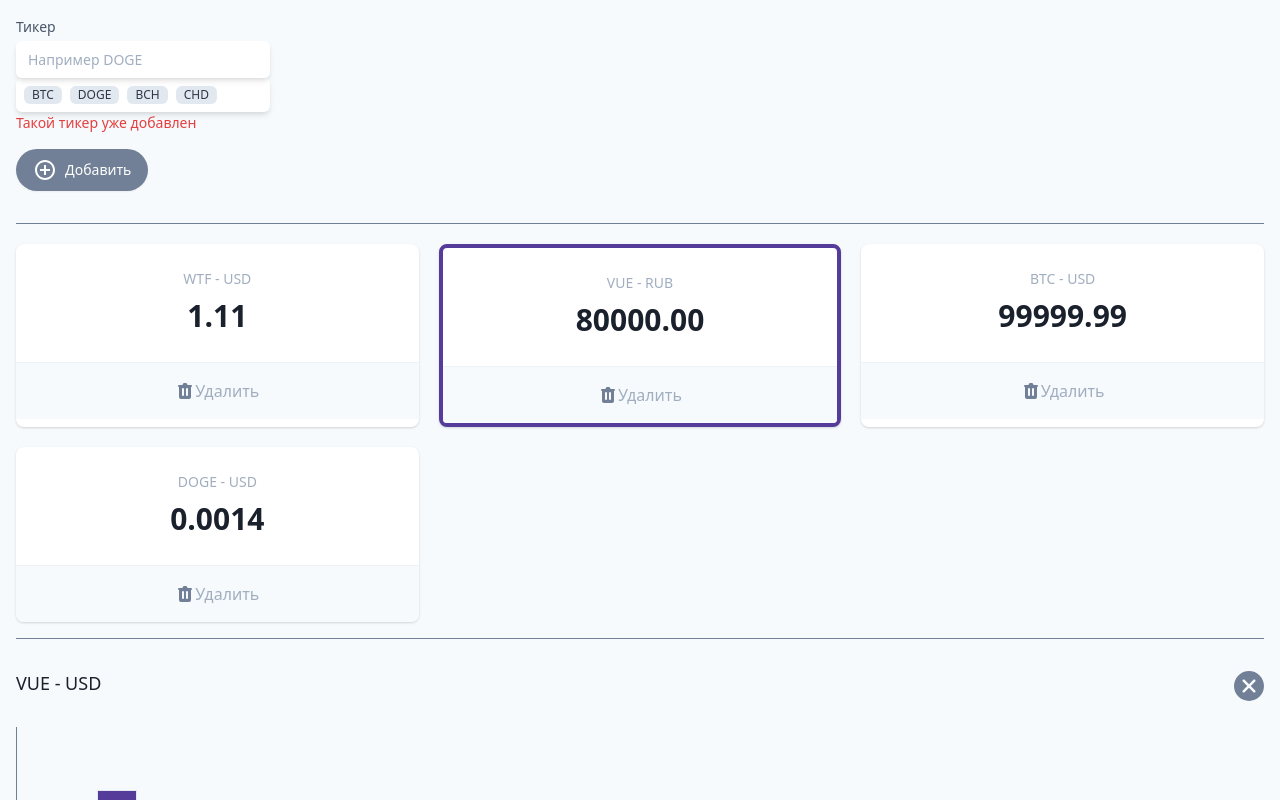
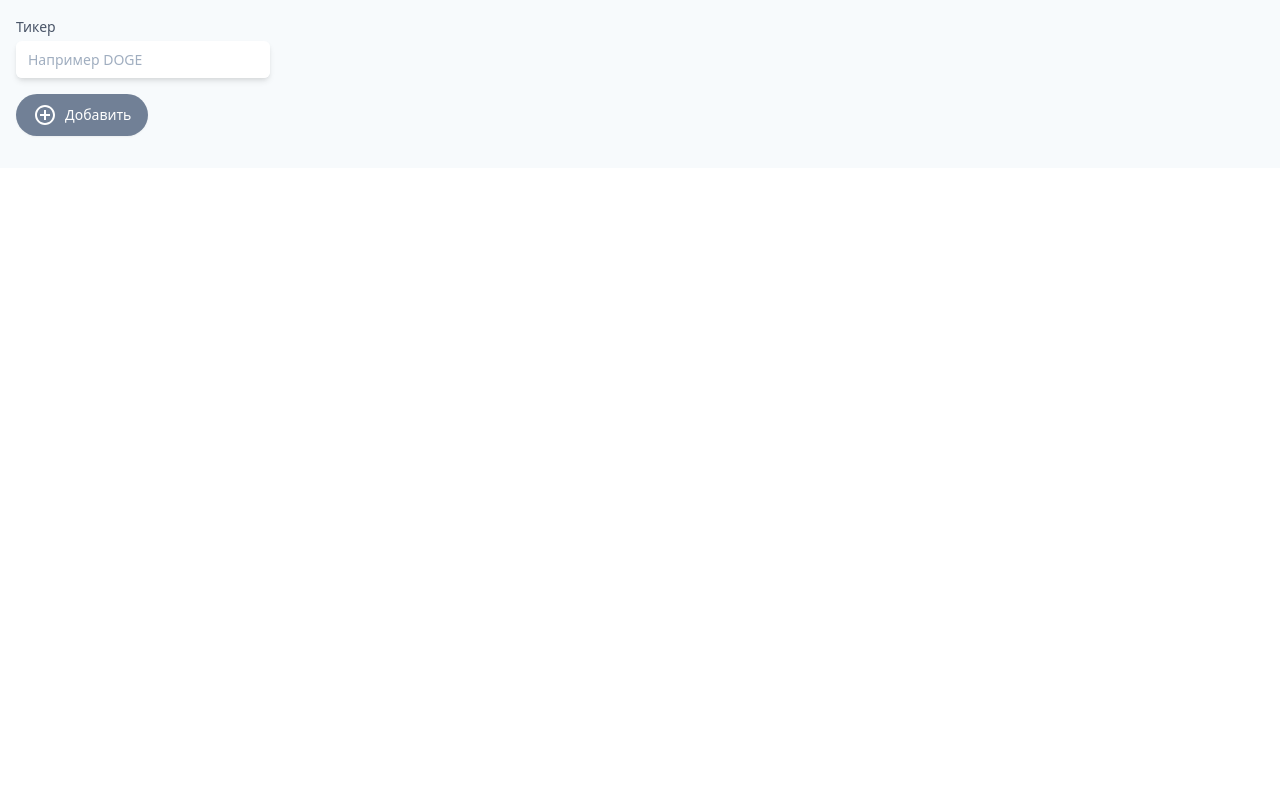
Before and after one commit to yankvasya/cryptonomicon, a Vue app: page / in a window 1280 px wide. Shown: the top 800 px of the page. Built offline with nearby package versions, Linux system fonts and the light colour scheme.

Commit message:
feat: add create/remove/display ticker-s

```diff
--- a/src/App.vue
+++ b/src/App.vue
@@ -34,14 +34,17 @@
             >
             <div class="mt-1 relative rounded-md shadow-md">
               <input
+                v-model="ticker"
                 type="text"
                 name="wallet"
                 id="wallet"
                 class="block w-full pr-10 border-gray-300 text-gray-900 focus:outline-none focus:ring-gray-500 focus:border-gray-500 sm:text-sm rounded-md"
                 placeholder="Например DOGE"
+                @keydown.enter="addTicker"
               />
             </div>
             <div
+              v-if="false"
               class="flex bg-white shadow-md p-1 rounded-md shadow-md flex-wrap"
             >
               <span
@@ -65,12 +68,15 @@
                 CHD
               </span>
             </div>
-            <div class="text-sm text-red-600">Такой тикер уже добавлен</div>
+            <div v-if="false" class="text-sm text-red-600">
+              Такой тикер уже добавлен
+            </div>
           </div>
         </div>
         <button
           type="button"
           class="my-4 inline-flex items-center py-2 px-4 border border-transparent shadow-sm text-sm leading-4 font-medium rounded-full text-white bg-gray-600 hover:bg-gray-700 transition-colors duration-300 focus:outline-none focus:ring-2 focus:ring-offset-2 focus:ring-gray-500"
+          @click="addTicker"
         >
           <!-- Heroicon name: solid/mail -->
           <svg
@@ -89,104 +95,26 @@
         </button>
       </section>
 
+      <template v-if="tickers.length">
         <hr class="w-full border-t border-gray-600 my-4" />
         <dl class="mt-5 grid grid-cols-1 gap-5 sm:grid-cols-3">
           <div
+            v-for="t in tickers"
+            :key="t.name"
             class="bg-white overflow-hidden shadow rounded-lg border-purple-800 border-solid cursor-pointer"
           >
             <div class="px-4 py-5 sm:p-6 text-center">
               <dt class="text-sm font-medium text-gray-500 truncate">
-              WTF - USD
+                {{ t.name }} - USD
               </dt>
-            <dd class="mt-1 text-3xl font-semibold text-gray-900">1.11</dd>
+              <dd class="mt-1 text-3xl font-semibold text-gray-900">
+                {{ t.price ?? "-" }}
+              </dd>
             </div>
             <div class="w-full border-t border-gray-200"></div>
             <button
               class="flex items-center justify-center font-medium w-full bg-gray-100 px-4 py-4 sm:px-6 text-md text-gray-500 hover:text-gray-600 hover:bg-gray-200 hover:opacity-20 transition-all focus:outline-none"
-          >
-            <svg
-              class="h-5 w-5"
-              xmlns="http://www.w3.org/2000/svg"
-              viewBox="0 0 20 20"
-              fill="#718096"
-              aria-hidden="true"
-            >
-              <path
-                fill-rule="evenodd"
-                d="M9 2a1 1 0 00-.894.553L7.382 4H4a1 1 0 000 2v10a2 2 0 002 2h8a2 2 0 002-2V6a1 1 0 100-2h-3.382l-.724-1.447A1 1 0 0011 2H9zM7 8a1 1 0 012 0v6a1 1 0 11-2 0V8zm5-1a1 1 0 00-1 1v6a1 1 0 102 0V8a1 1 0 00-1-1z"
-                clip-rule="evenodd"
-              ></path></svg
-            >Удалить
-          </button>
-        </div>
-        <div
-          class="bg-white overflow-hidden shadow rounded-lg border-purple-800 border-solid border-4 cursor-pointer"
-        >
-          <div class="px-4 py-5 sm:p-6 text-center">
-            <dt class="text-sm font-medium text-gray-500 truncate">
-              VUE - RUB
-            </dt>
-            <dd class="mt-1 text-3xl font-semibold text-gray-900">80000.00</dd>
-          </div>
-          <div class="w-full border-t border-gray-200"></div>
-          <button
-            class="flex items-center justify-center font-medium w-full bg-gray-100 px-4 py-4 sm:px-6 text-md text-gray-500 hover:text-gray-600 hover:bg-gray-200 hover:opacity-20 transition-all focus:outline-none"
-          >
-            <svg
-              class="h-5 w-5"
-              xmlns="http://www.w3.org/2000/svg"
-              viewBox="0 0 20 20"
-              fill="#718096"
-              aria-hidden="true"
-            >
-              <path
-                fill-rule="evenodd"
-                d="M9 2a1 1 0 00-.894.553L7.382 4H4a1 1 0 000 2v10a2 2 0 002 2h8a2 2 0 002-2V6a1 1 0 100-2h-3.382l-.724-1.447A1 1 0 0011 2H9zM7 8a1 1 0 012 0v6a1 1 0 11-2 0V8zm5-1a1 1 0 00-1 1v6a1 1 0 102 0V8a1 1 0 00-1-1z"
-                clip-rule="evenodd"
-              ></path></svg
-            >Удалить
-          </button>
-        </div>
-        <div
-          class="bg-white overflow-hidden shadow rounded-lg border-purple-800 border-solid cursor-pointer"
-        >
-          <div class="px-4 py-5 sm:p-6 text-center">
-            <dt class="text-sm font-medium text-gray-500 truncate">
-              BTC - USD
-            </dt>
-            <dd class="mt-1 text-3xl font-semibold text-gray-900">99999.99</dd>
-          </div>
-          <div class="w-full border-t border-gray-200"></div>
-          <button
-            class="flex items-center justify-center font-medium w-full bg-gray-100 px-4 py-4 sm:px-6 text-md text-gray-500 hover:text-gray-600 hover:bg-gray-200 hover:opacity-20 transition-all focus:outline-none"
-          >
-            <svg
-              class="h-5 w-5"
-              xmlns="http://www.w3.org/2000/svg"
-              viewBox="0 0 20 20"
-              fill="#718096"
-              aria-hidden="true"
-            >
-              <path
-                fill-rule="evenodd"
-                d="M9 2a1 1 0 00-.894.553L7.382 4H4a1 1 0 000 2v10a2 2 0 002 2h8a2 2 0 002-2V6a1 1 0 100-2h-3.382l-.724-1.447A1 1 0 0011 2H9zM7 8a1 1 0 012 0v6a1 1 0 11-2 0V8zm5-1a1 1 0 00-1 1v6a1 1 0 102 0V8a1 1 0 00-1-1z"
-                clip-rule="evenodd"
-              ></path></svg
-            >Удалить
-          </button>
-        </div>
-        <div
-          class="bg-white overflow-hidden shadow rounded-lg border-purple-800 border-solid cursor-pointer"
-        >
-          <div class="px-4 py-5 sm:p-6 text-center">
-            <dt class="text-sm font-medium text-gray-500 truncate">
-              DOGE - USD
-            </dt>
-            <dd class="mt-1 text-3xl font-semibold text-gray-900">0.0014</dd>
-          </div>
-          <div class="w-full border-t border-gray-200"></div>
-          <button
-            class="flex items-center justify-center font-medium w-full bg-gray-100 px-4 py-4 sm:px-6 text-md text-gray-500 hover:text-gray-600 hover:bg-gray-200 hover:opacity-20 transition-all focus:outline-none"
+              @click="removeTicker(t)"
             >
               <svg
                 class="h-5 w-5"
@@ -205,7 +133,9 @@
           </div>
         </dl>
         <hr class="w-full border-t border-gray-600 my-4" />
-      <section class="relative">
+      </template>
+
+      <section v-if="false" class="relative">
         <h3 class="text-lg leading-6 font-medium text-gray-900 my-8">
           VUE - USD
         </h3>
@@ -242,6 +172,21 @@
 <script>
 export default {
   name: "App",
+  data() {
+    return {
+      ticker: "",
+      tickers: [],
+    };
+  },
+  methods: {
+    addTicker() {
+      this.tickers.push({ name: this.ticker, price: null });
+      this.ticker = "";
+    },
+    removeTicker(t) {
+      this.tickers = this.tickers.filter(({ name }) => name !== t.name);
+    },
+  },
 };
 </script>
 
```
Lines whose indentation alone changed are shown as unchanged.
